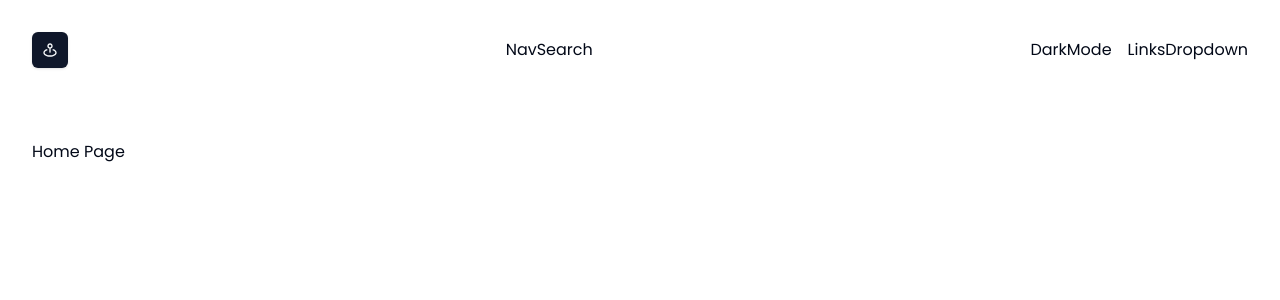
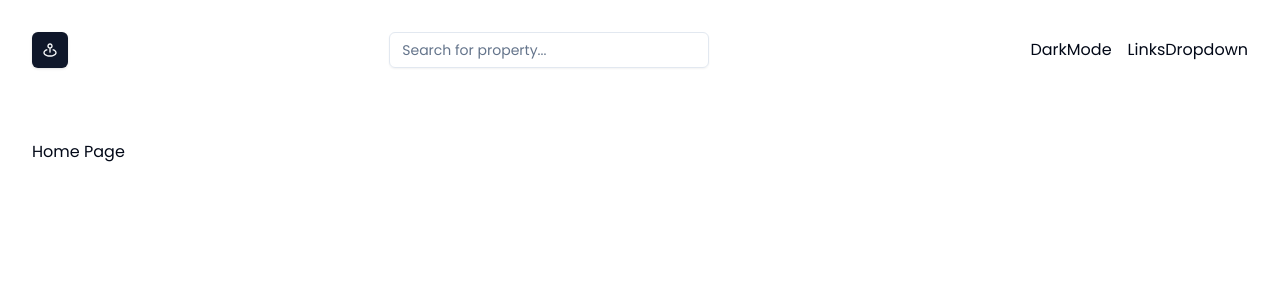
Before and after one commit to Nimira43/Advanced-Animations, a Next.js app: page / in a window 1280 px wide. Shown: the top 300 px of the page. Built offline with nearby package versions, Linux system fonts and the light colour scheme.

Commit message:
NavSearch input field done.

```diff
--- a/app/page.tsx
+++ b/app/page.tsx
@@ -1,5 +1,3 @@
-import { Button } from '@/components/ui/button'
-
 function HomePage() {
   return (
     <>
--- a/components/navbar/NavSearch.tsx
+++ b/components/navbar/NavSearch.tsx
@@ -1,6 +1,12 @@
+import { Input } from "../ui/input";
+
 function NavSearch() {
   return (
-    <h1>NavSearch</h1>
+    <Input
+      type='search'
+      placeholder='Search for property...'
+      className='max-w-xs dark:bg-muted'
+    />
   )
 }
 export default NavSearch
```
